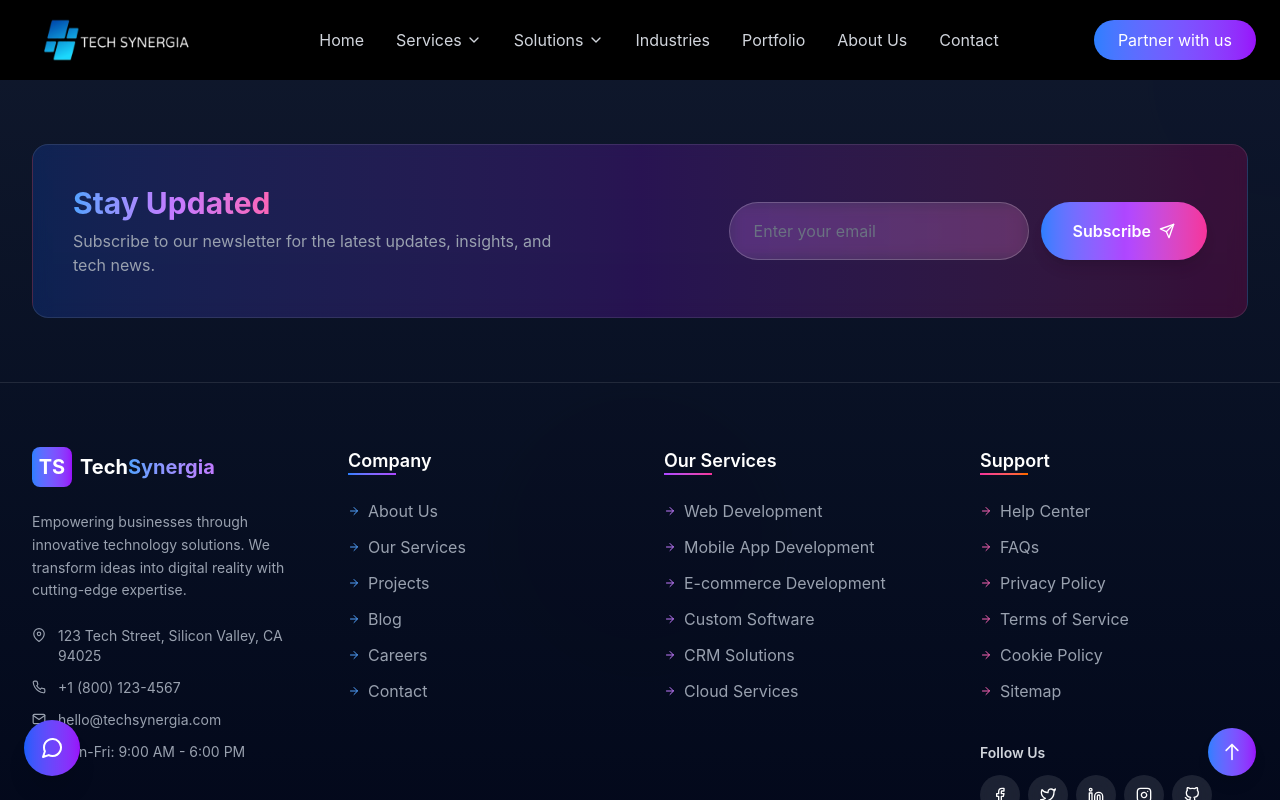
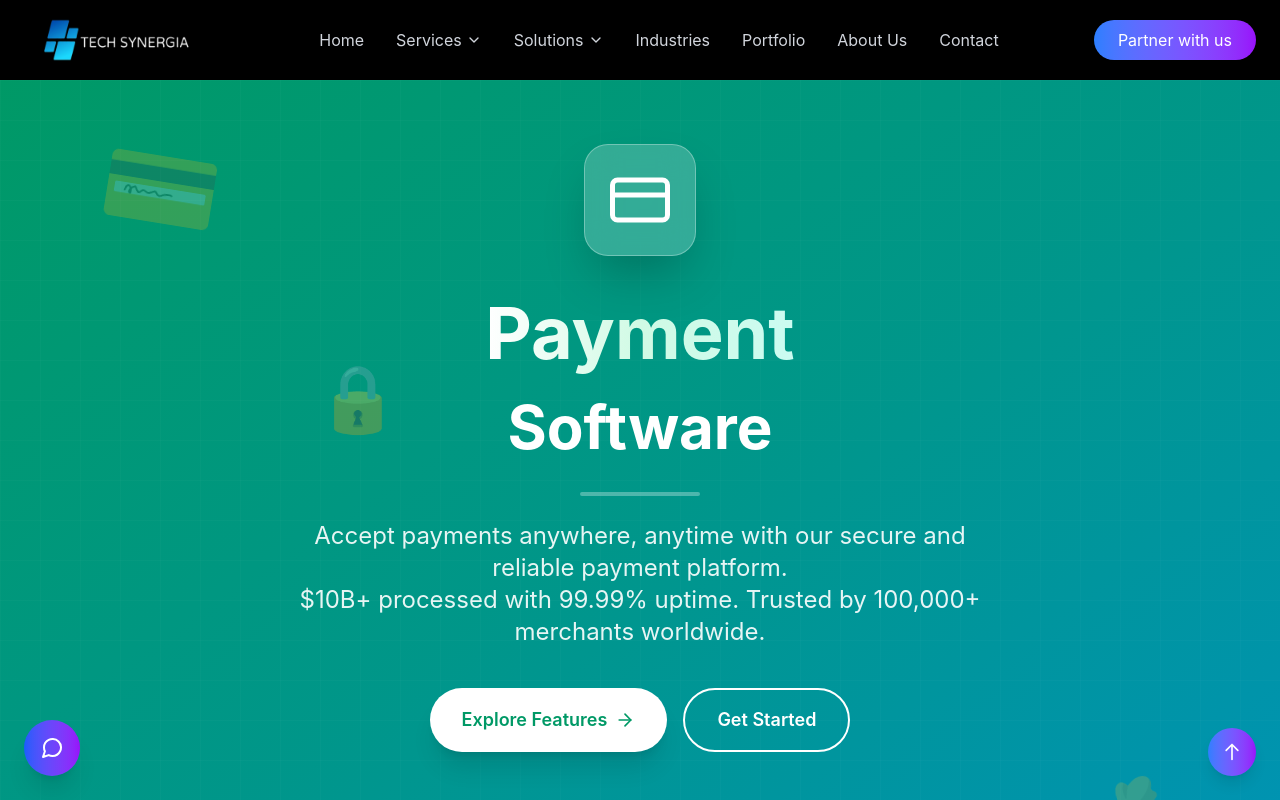
Before and after one commit to rajat804/tech-synergia, a React (Vite) app: page /payment-software in a window 1280 px wide. Shown: the top 800 px of the page. Built offline with nearby package versions, Linux system fonts and the light colour scheme.

Commit message:
app routes

```diff
--- a/src/routes/AppRoutes.jsx
+++ b/src/routes/AppRoutes.jsx
@@ -22,6 +22,10 @@ import WarehouseManagement from "../pages/solution/WarehouseManagement";
 import HRManagement from "../pages/solution/HRManagement";
 import FinanceManagement from "../pages/solution/FinanceManagement";
 import SchoolManagement from "../pages/solution/SchoolManagement";
+import LeadManagement from "../pages/solution/LeadManagement";
+import OperationsManagement from "../pages/solution/OperationsManagement";
+import KioskSoftware from "../pages/solution/KioskSoftware";
+import PaymentSoftware from "../pages/solution/PaymentSoftware";
 
 const AppRoutes = () => {
   return (
@@ -71,6 +75,11 @@ const AppRoutes = () => {
         <Route path="/hr-management" element={<HRManagement />} />
         <Route path="/finance-management" element={<FinanceManagement />} />
         <Route path="/school-management" element={<SchoolManagement/>} />
+        <Route path="/lead-management" element={<LeadManagement />} />
+        <Route path="/operation-management" element={<OperationsManagement />} />
+        <Route path="/kiosk-software" element={<KioskSoftware />} />
+        <Route path="/payment-software" element={<PaymentSoftware />} />
+
       </Routes>
 
       <Footer />
```
